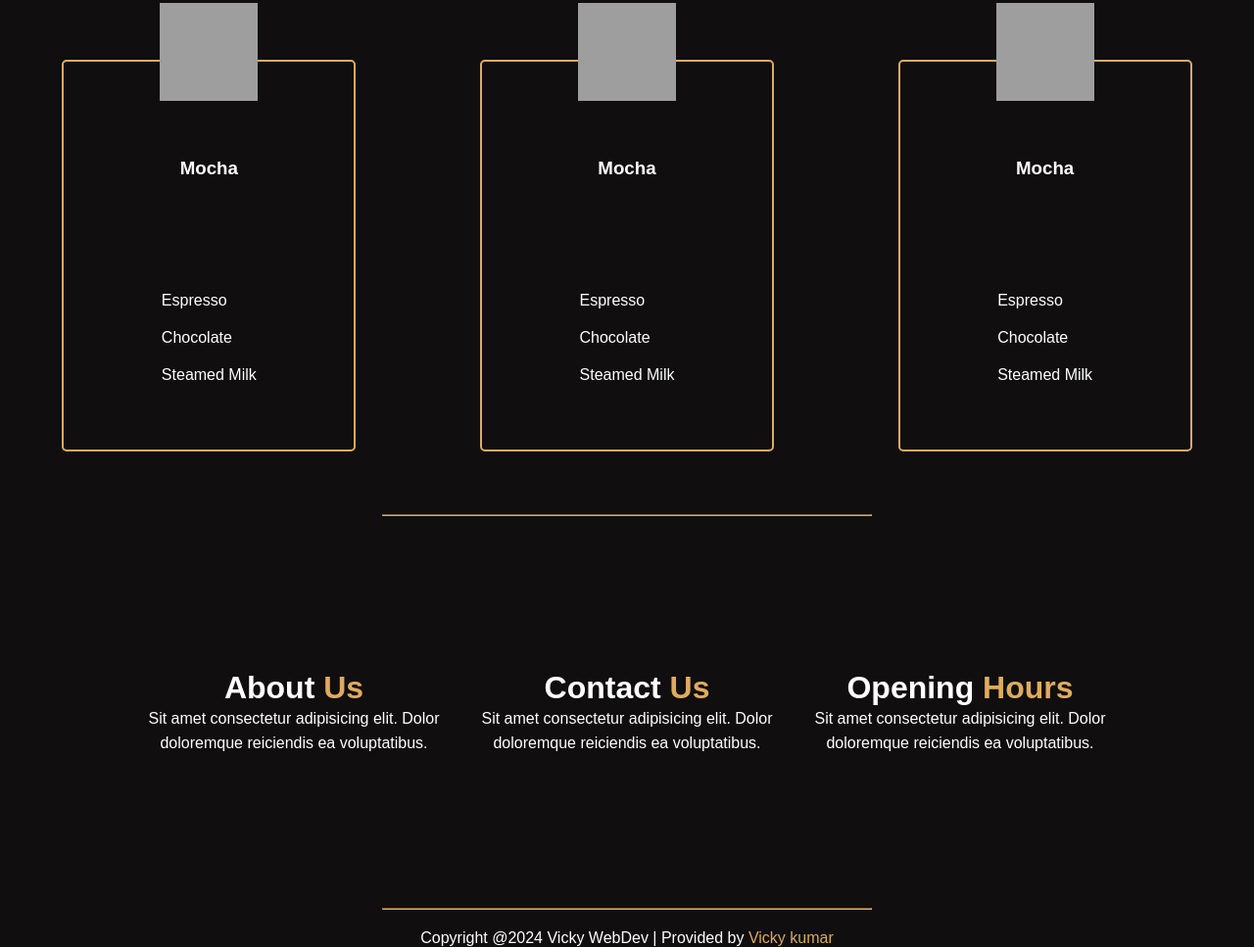
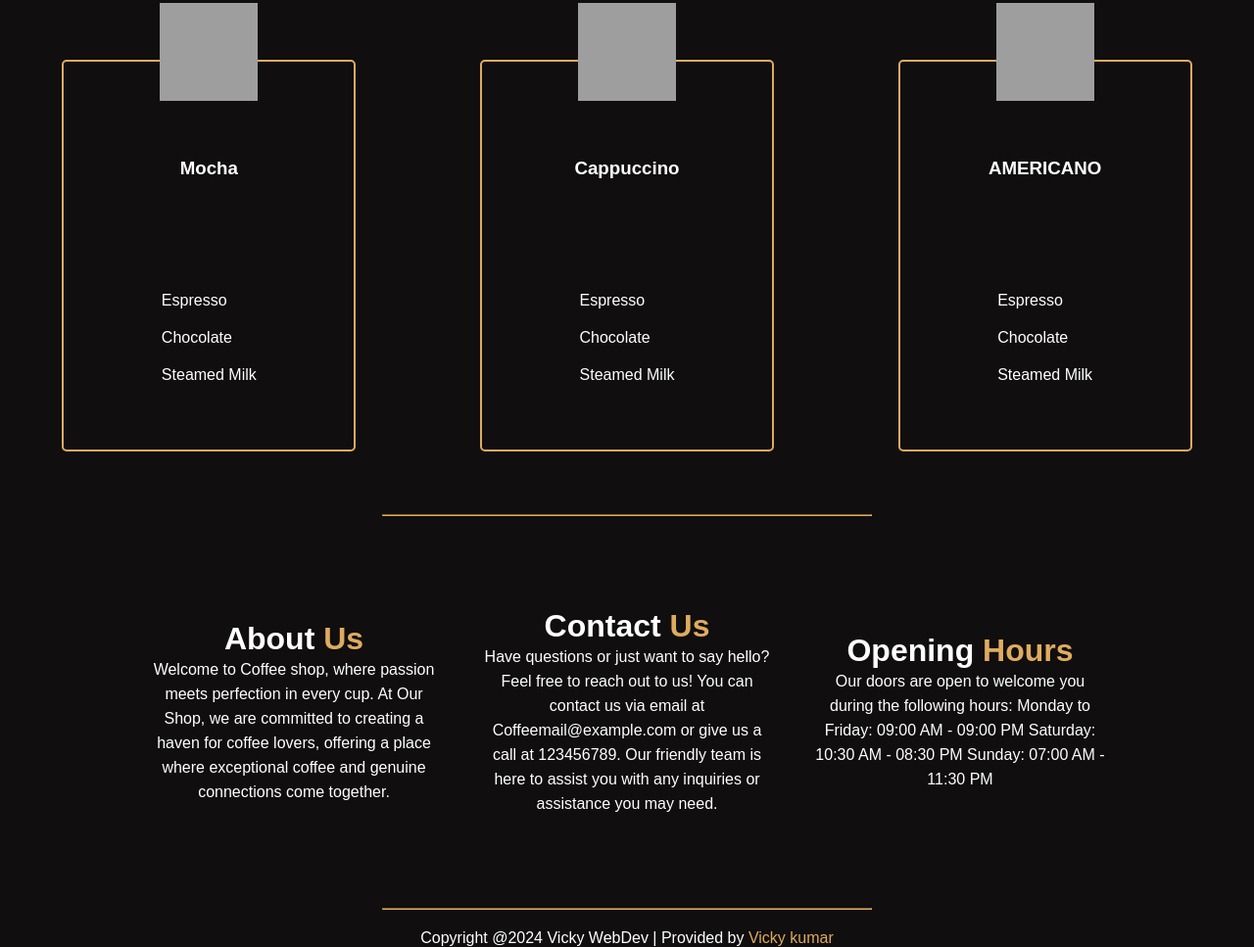
Before and after one commit to vicky7491/COFFEE-WEBSITE, a plain HTML site: page index.html in a window 1280 px wide. Shown: the part 2343-3310 px from the top of the page at 98% size. Drawn offline with nearby package versions, Linux system fonts and the light colour scheme; grey boxes are pictures that could not be loaded.

Commit message:
Update index.html
Some changes made

```diff
--- a/index.html
+++ b/index.html
@@ -86,7 +86,7 @@
         <div class="card">
           <div class="card-img img-two"></div>
           <div class="card-title">
-            <h1>Mocha</h1>
+            <h1>Cappuccino</h1>
           </div>
           <div class="items">
             <p>Espresso</p>
@@ -97,7 +97,7 @@
         <div class="card">
           <div class="card-img img-three"></div>
           <div class="card-title">
-            <h1>Mocha</h1>
+            <h1>AMERICANO</h1>
           </div>
           <div class="items">
             <p>Espresso</p>
@@ -116,22 +116,23 @@
       <div class="container">
         <h1 class="heading-info">About <span>Us</span></h1>
         <p>
-          Sit amet consectetur adipisicing elit. Dolor doloremque reiciendis ea
-          voluptatibus.
+          Welcome to Coffee shop, where passion meets perfection in every cup. At Our Shop, we are committed to creating a haven for coffee lovers, offering a place where exceptional coffee and genuine connections come together.
         </p>
       </div>
       <div class="container">
         <h1 class="heading-info">Contact <span>Us</span></h1>
         <p>
-          Sit amet consectetur adipisicing elit. Dolor doloremque reiciendis ea
-          voluptatibus.
+          Have questions or just want to say hello? Feel free to reach out to us! You can contact us via email at Coffeemail@example.com or give us a call at 123456789. Our friendly team is here to assist you with any inquiries or assistance you may need.
         </p>
       </div>
       <div class="container">
         <h1 class="heading-info">Opening <span>Hours</span></h1>
         <p>
-          Sit amet consectetur adipisicing elit. Dolor doloremque reiciendis ea
-          voluptatibus.
+          Our doors are open to welcome you during the following hours:
+
+          Monday to Friday: 09:00 AM - 09:00 PM
+          Saturday: 10:30 AM - 08:30 PM
+          Sunday: 07:00 AM - 11:30 PM
         </p>
       </div>
     </footer>
```
